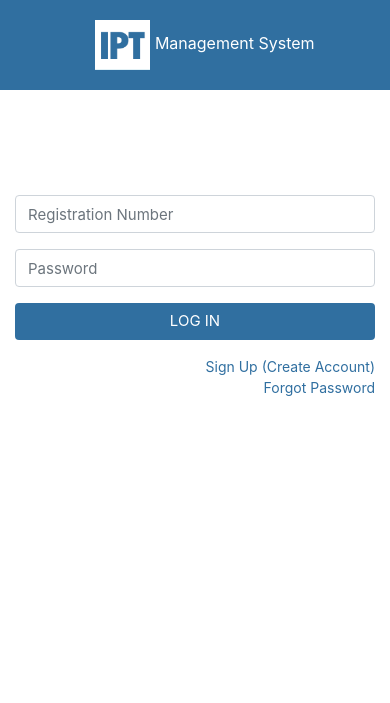
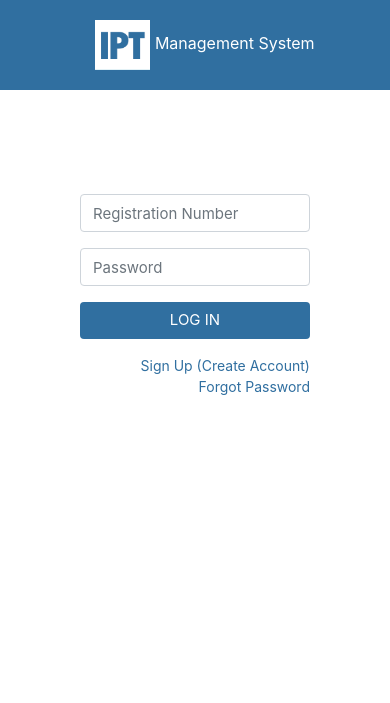
Before and after one commit to nasmohd/iptms.github.io, a PHP site: page /UNI_3rd_year/ in a window 390 px wide. Shown: the top 703 px of the page. Run offline with PHP 8.4, Linux system fonts and the light colour scheme.

Commit message:
Successful responsive mobile UI

```diff
--- a/index.php
+++ b/index.php
@@ -49,10 +49,11 @@
     <br/> <br/>
 
 
-<div class="container mt-2" >
+<div class="container mt-2">
     <div class="row">
-        <div class="col-lg-4"></div>
-        <div class="col-lg-4" id="loginForm">
+<!--        <div class="col-lg-4"></div>-->
+
+        <div class="col-lg-4 col-8 ml-auto mr-auto" id="loginForm">
 
             <form method="post" action="phpIncludes/login.inc.php">
             <div class="form-group"> <!-- style="border:3px solid rgba(48, 111, 160, 0.4)" -->
@@ -88,9 +89,6 @@
 
 
 
-
-
-
                 <div class="col-lg-10 mt-5">
                     <input type="text" class="form-control" id="input" aria-describedby="emailHelp" name="regNo" placeholder="Registration Number">
                     </div>
@@ -120,7 +118,7 @@
             </div>
             </form>
         </div>
-        <div class="col-lg-4"></div>
+<!--        <div class="col-lg-4"></div>-->
     </div>
 </div>
 
```
